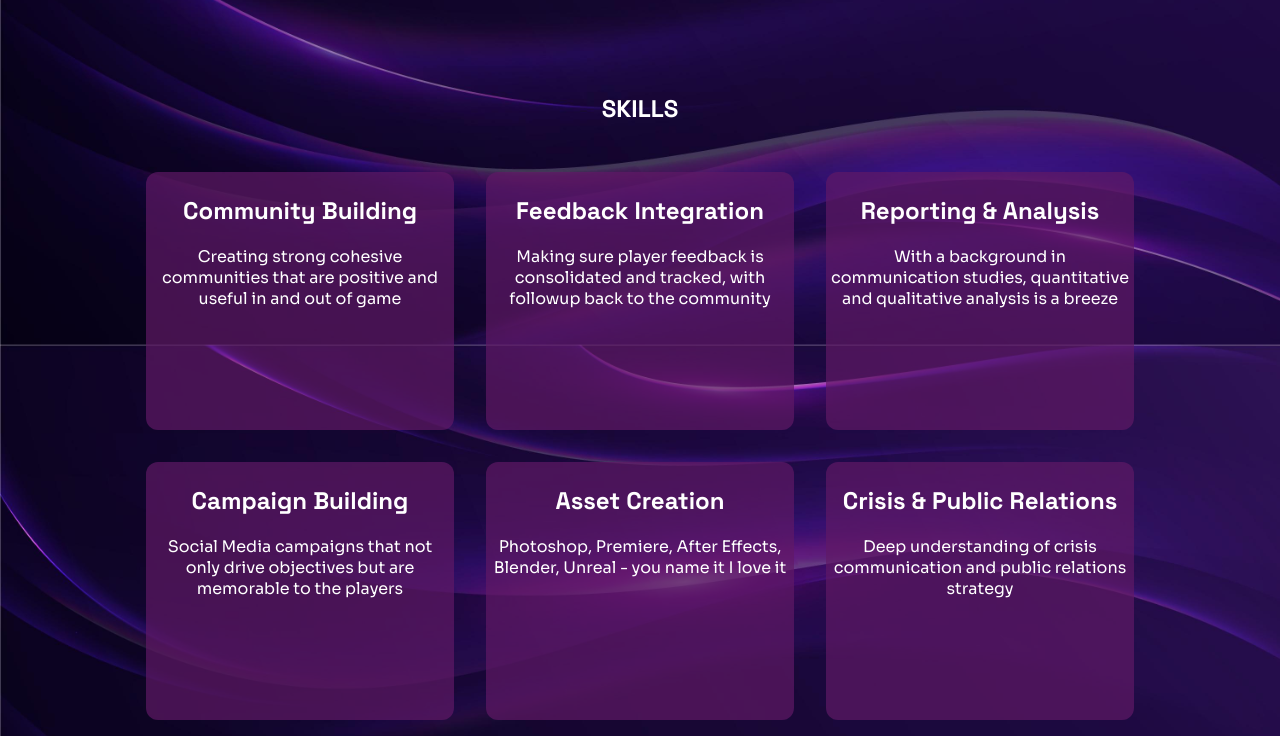
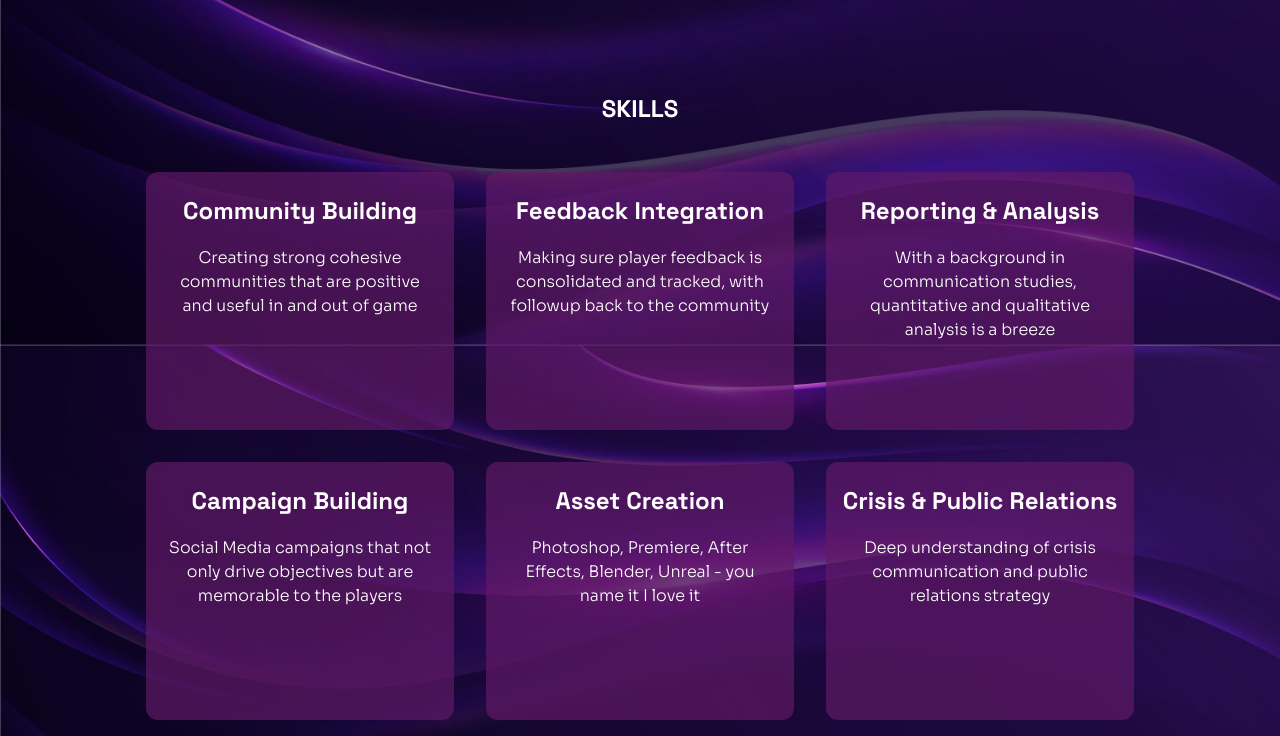
Before and after one commit to kmmoody212/zp-portfolio, a website built with webpack: page src/template.html in a window 1280 px wide. Shown: the part 1362-2098 px from the top of the page. Built offline with nearby package versions, Linux system fonts and the light colour scheme.

```diff
--- a/src/pages/skills.css
+++ b/src/pages/skills.css
@@ -26,5 +26,8 @@
 }
 
 .skill-desc {
+    padding: 0 18px;
     text-align: center;
+    font-weight: 300;
+    line-height: 1.5rem;
 }
```
